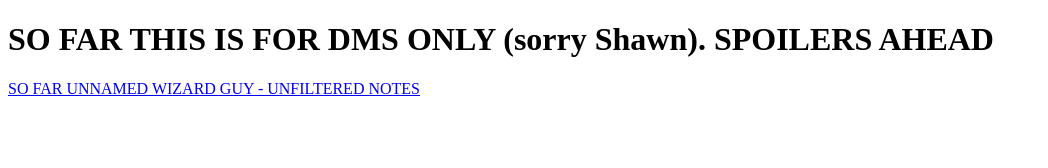
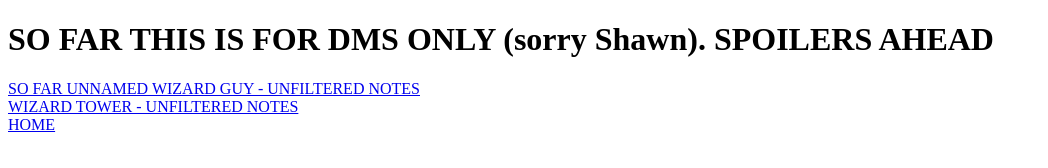
Before and after one commit to chucktdriscoll/dungeonmemes, a plain HTML site: page index.html in a window 1280 px wide. Shown: the whole page, without its empty margins (0-1048 px from the left). Drawn offline with Linux system fonts and the light colour scheme.

Commit message:
Update index.html

```diff
--- a/index.html
+++ b/index.html
@@ -5,7 +5,9 @@
 <h1><b>SO FAR THIS IS FOR DMS ONLY (sorry Shawn). SPOILERS AHEAD</b></h1>
 
 <a href="wizard.html">SO FAR UNNAMED WIZARD GUY - UNFILTERED NOTES</a>
-
-
+<br>
+<a href="wizard_tower.html">WIZARD TOWER - UNFILTERED NOTES</a>
+<br>
+<a href="index.html">HOME</a>
 </body>
 </html>
```
